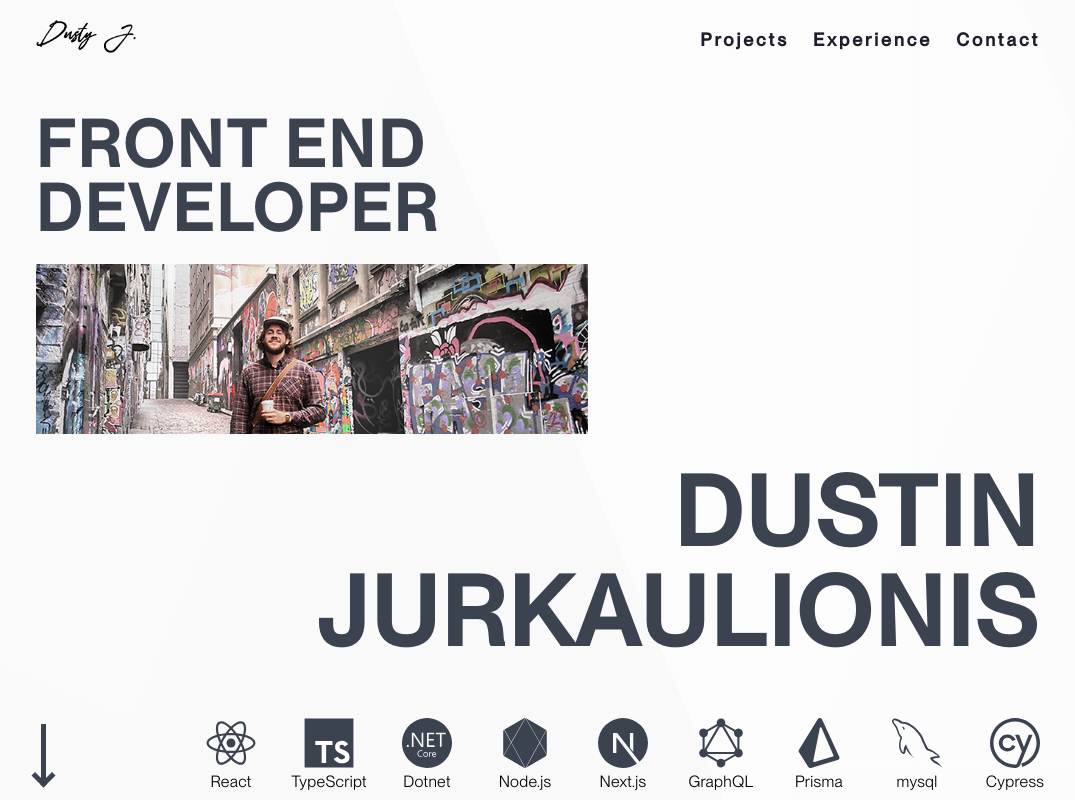
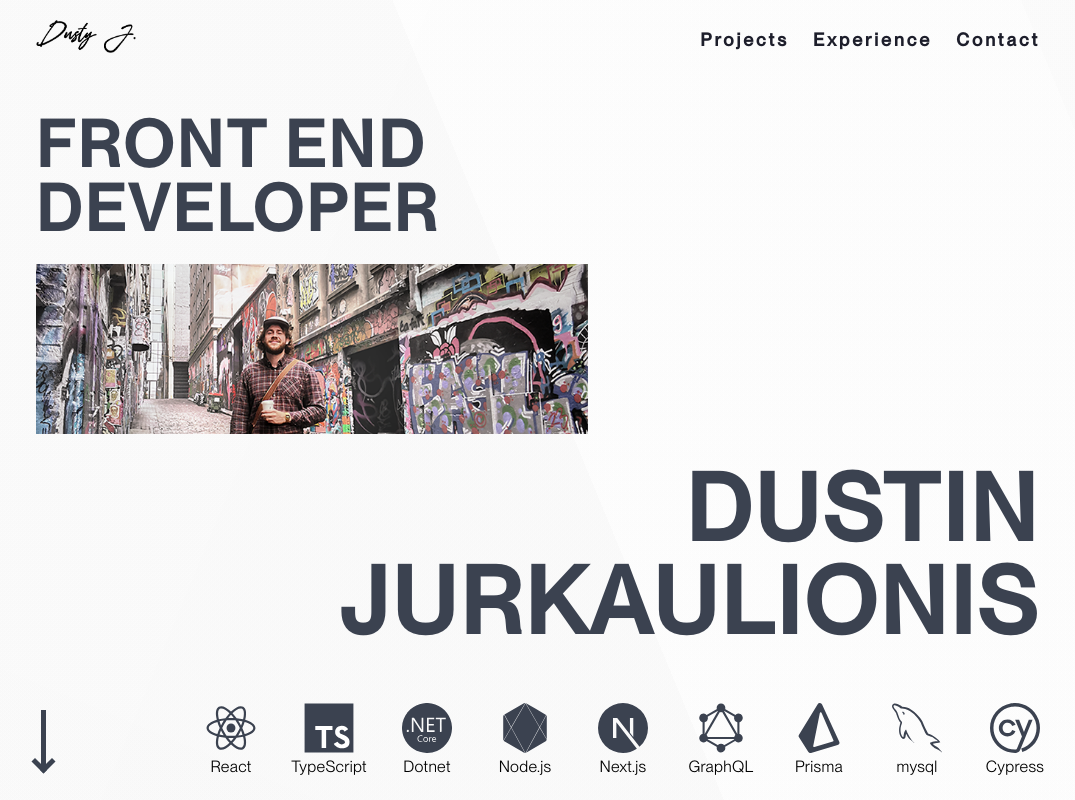
Before and after one commit to bustinjurkz/portfolio, a Next.js app: page / in a window 1280 px wide. Shown: the top 800 px of the page, without its empty margins (102-1177 px from the left). Built offline with nearby package versions, Linux system fonts and the light colour scheme.

Commit message:
slightly bette rhero text

```diff
--- a/components/Hero.tsx
+++ b/components/Hero.tsx
@@ -73,8 +73,7 @@ const HeroTextTitle = styled.h1<{ $isName?: boolean }>`
     props.$isName &&
     css`
       text-align: right;
-      line-height: 100px;
-      font-size: 6rem;
+      font-size: clamp(4rem, 6vw + 1rem, 6rem);
     `}
 `;
 
```
